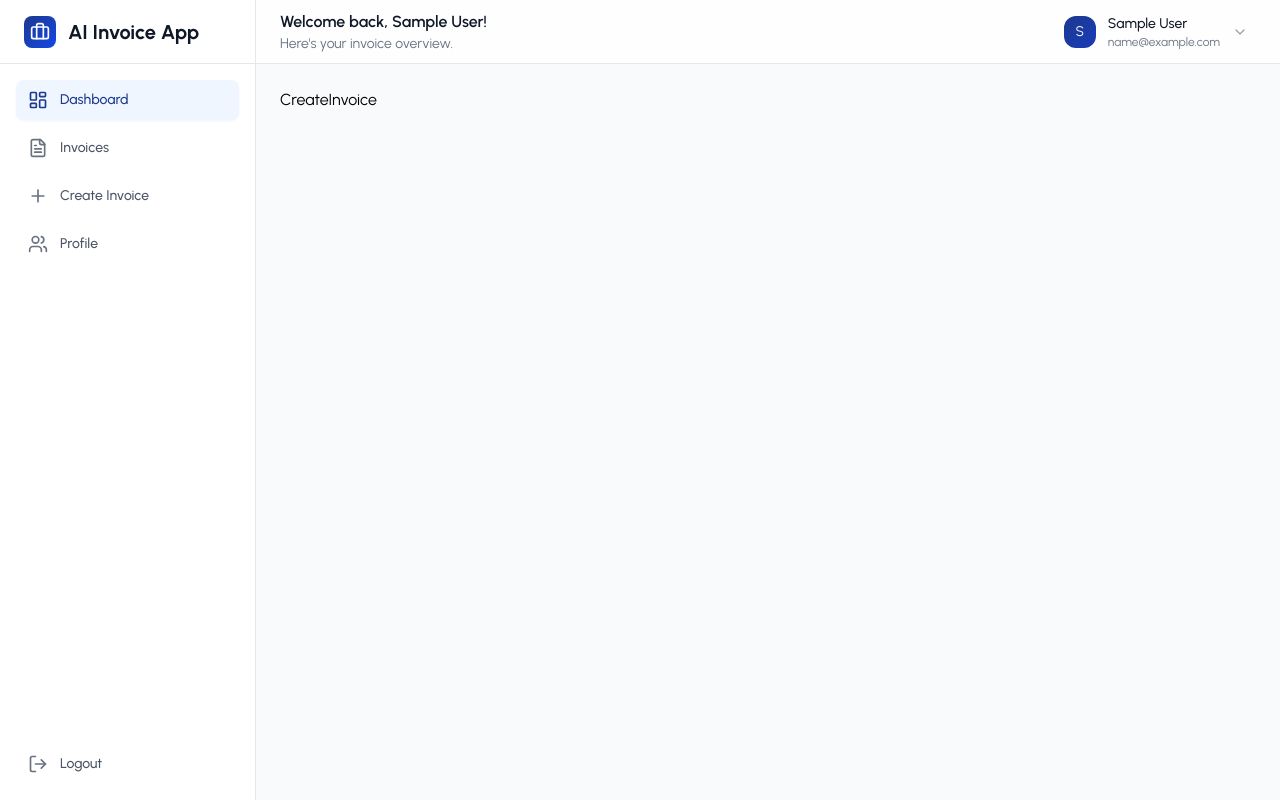
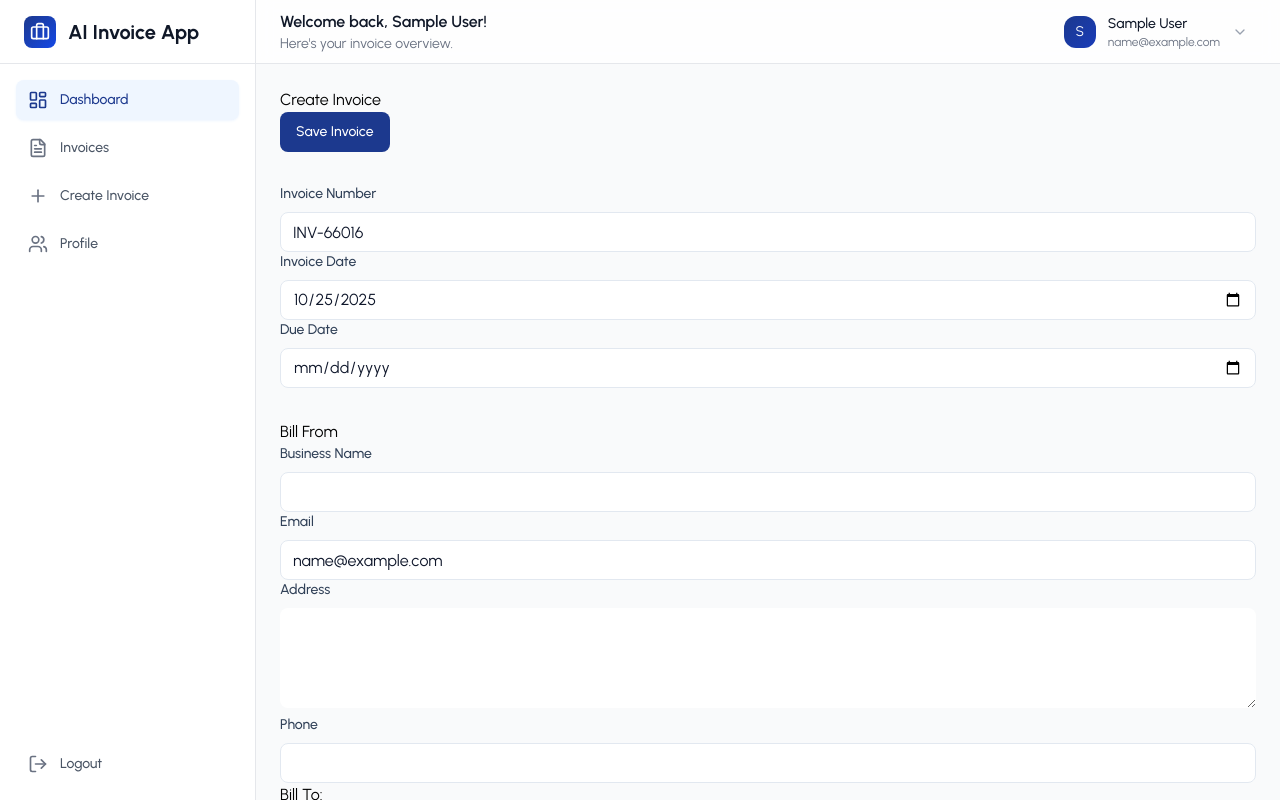
Before and after one commit to austinxduong/ai-invoice-app, a React app: page /invoices/new in a window 1280 px wide. Built offline with nearby package versions, Linux system fonts and the light colour scheme; no server answers; sample sign-in values are in the browser's storage; the HTML template or start-up script is replaced by a standard one.

Commit message:
create invoice page

```diff
--- a/src/components/ui/InputField.js
+++ /dev/null
@@ -1,9 +0,0 @@
-import React from 'react'
-
-const InputField = () => {
-  return (
-    <div>InputField</div>
-  )
-}
-
-export default InputField
--- /dev/null
+++ b/src/components/ui/InputField.jsx
@@ -0,0 +1,22 @@
+import React from 'react'
+
+const InputField = ({ icon: Icon, label, name, ...props}) => {
+  return (
+    <div>
+    <label htmlFor={name} className="block text-sm font-medium text-slate-700 mb-2">{label}</label>
+    <div className="relative">
+        {Icon && <div className="absolute inset-y-0 left-0 pl-3 flex items-center pointer-events-none">
+            <Icon className="w-5 h-5 text-slate-400"/>
+        </div>}
+        <input
+            id={name}
+            name={name}
+            {...props}
+            className={`w-full h-10 pr-3 py-2 border border-slate-200 rounded-lg bg-white text-slate-900 placeholder-slate-400 focus:outline-none focus:ring-2 focus:ring-blue-500 focus:border-transparent ${Icon ? 'pl-10' : 'pl-3'}`}
+            />
+        </div>
+    </div>
+  )
+}
+
+export default InputField
--- /dev/null
+++ b/src/components/ui/SelectField.jsx
@@ -0,0 +1,23 @@
+import React from 'react'
+
+const SelectField = ({ label, name, options, ...props}) => {
+  return (
+    <div>
+    <label htmlFor={name} className="block text-sm font-medium text-slate-700 mb-2">{label}</label>
+    <select
+        id={name}
+        name={name}
+        {...props}
+        className="w-full h-10 px-3 py-2 border border-slate-200 rounded-lg bg-white text-slate-900 focus:outline-none focus:ring-2 focus:ring-blue-500 focus:border-transparent"
+    >
+        {options.map(options => (
+            <option key={option.value || option} value={options.value || option}>
+                {option.label || option}
+            </option>
+        ))}
+    </select>
+</div>
+  )
+}
+
+export default SelectField
--- /dev/null
+++ b/src/components/ui/TextareaField.jsx
@@ -0,0 +1,24 @@
+import React from 'react'
+
+const TextareaField = ({ icon: Icon, label, name, ...props}) => {
+  return (
+    <div>
+    <label htmlFor={name} className="block text-sm font-medium text-slate-700 mb-2">{label}</label>
+    <div className="relative">
+        {Icon && <div className="absolute top-3 left-0 pl-3 flex items-center pointer-events-none">
+            <Icon className="w-5 h-5 text-slate-400" />
+        </div>}
+        <textarea
+            id={name}
+            name={name}
+            rows={3}
+            {...props}
+            className={`w-full min-h-[100px] pr-3 py-2 border-slate-200 rounded-lg bg-white text-slate-900 placeholder-slate-400 resize-vertical focus:outline-none focus:ring-2 focus:ring-blue-500 focus:border-transparent ${Icon ? 'pl-10' : 'pl-3'}`}>
+        </textarea>
+        </div>
+    </div>
+
+  )
+}
+
+export default TextareaField
--- a/src/pages/Invoices/CreateInvoice.jsx
+++ b/src/pages/Invoices/CreateInvoice.jsx
@@ -6,6 +6,11 @@ import { Plus, Trash2 } from "lucide-react";
 import toast from "react-hot-toast"
 import moment from "moment"
 import { useAuth } from "../../context/AuthContext"
+
+import InputField from "../../components/ui/InputField";
+import TextareaField from "../../components/ui/TextareaField";
+import SelectField from "../../components/ui/SelectField";
+import Button from "../../components/ui/Button";
 
 
 const CreateInvoice = ({existingInvoice, onSave}) => {
@@ -131,9 +136,47 @@ const CreateInvoice = ({existingInvoice, onSave}) => {
     setLoading(true);
   }
 
-  return (
-    <div>CreateInvoice</div>
+  return (<form onSubmit={handleSubmit} className="space-y-8">
+    <div className="">
+      <h2 className="">{existingInvoice ? "Edit Invoice" : "Create Invoice"}</h2>
+      <Button type="submit" isLoading={loading || isGeneratingNumber}>
+        {existingInvoice ? "Save Changes" : "Save Invoice"}
+      </Button>
+    </div>
+
+    <div className="">
+      <div className="">
+        <InputField
+          label="Invoice Number"
+          name="invoiceNumber"
+          readOnly
+          value={formData.invoiceNumber}
+          placeholder={isGeneratingNumber ? "Generating..." : ""}
+          disabled
+        />
+        <InputField label="Invoice Date" type="date" name="invoiceDate" value={formData.invoiceDate} onChange={handleInputChange} />
+        <InputField label="Due Date" type="date" name="dueDate" value={formData.dueDate} onChange={handleInputChange} />
+      </div>
+    </div>
+
+    <div className="">
+      <div className="">
+        <h3 className="">Bill From</h3>
+        <InputField label="Business Name" name="businessName" value={formData.billFrom.businessName} onChange={(e) => handleInputChange(e, "billFrom")} />
+        <InputField label="Email" type="email" name="email" value={formData.billFrom.email} onChange={(e) => handleInputChange(e, "billFrom")} />
+        <TextareaField label="Address" name="address" value={formData.billFrom.address} onChange={(e) => handleInputChange(e, "billFrom")} />
+        <InputField label="Phone" name="phone" value={formData.billFrom.phone} onChange={(e) => handleInputChange(e, "billFrom")} />
+      </div>
+      <div className="">
+        <h3 className="">Bill To:</h3>
+        <InputField label="Client Name" name="clientName" value={formData.billTo.clientName} onChange={(e) => handleInputChange(e, "billTo")} />
+        <InputField label="Client Email" type="email" name="email" value={formData.billTo.email} onChange={(e) => handleInputChange(e, "billTo")} />
+        <InputField label="Client Address" name="address" value={formData.billTo.address} onChange={(e) => handleInputChange(e, "billTo")} />
+        <InputField label="Client Phone" name="phone" value={formData.billTo.phone} onChange={(e) => handleInputChange(e, "billTo")} />
+      </div>
+    </div>
+  </form>
   )
-}
+};
 
 export default CreateInvoice
```
